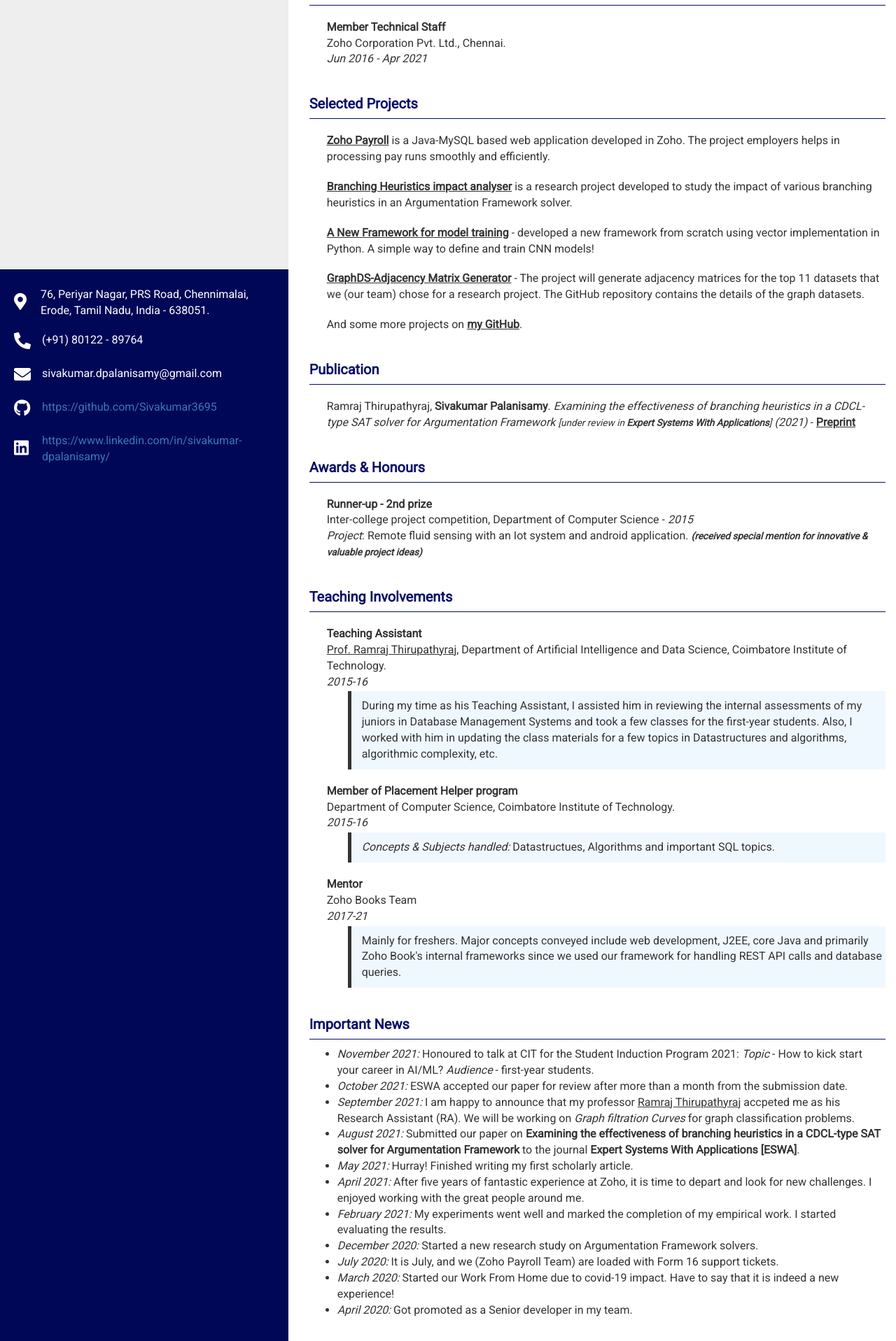
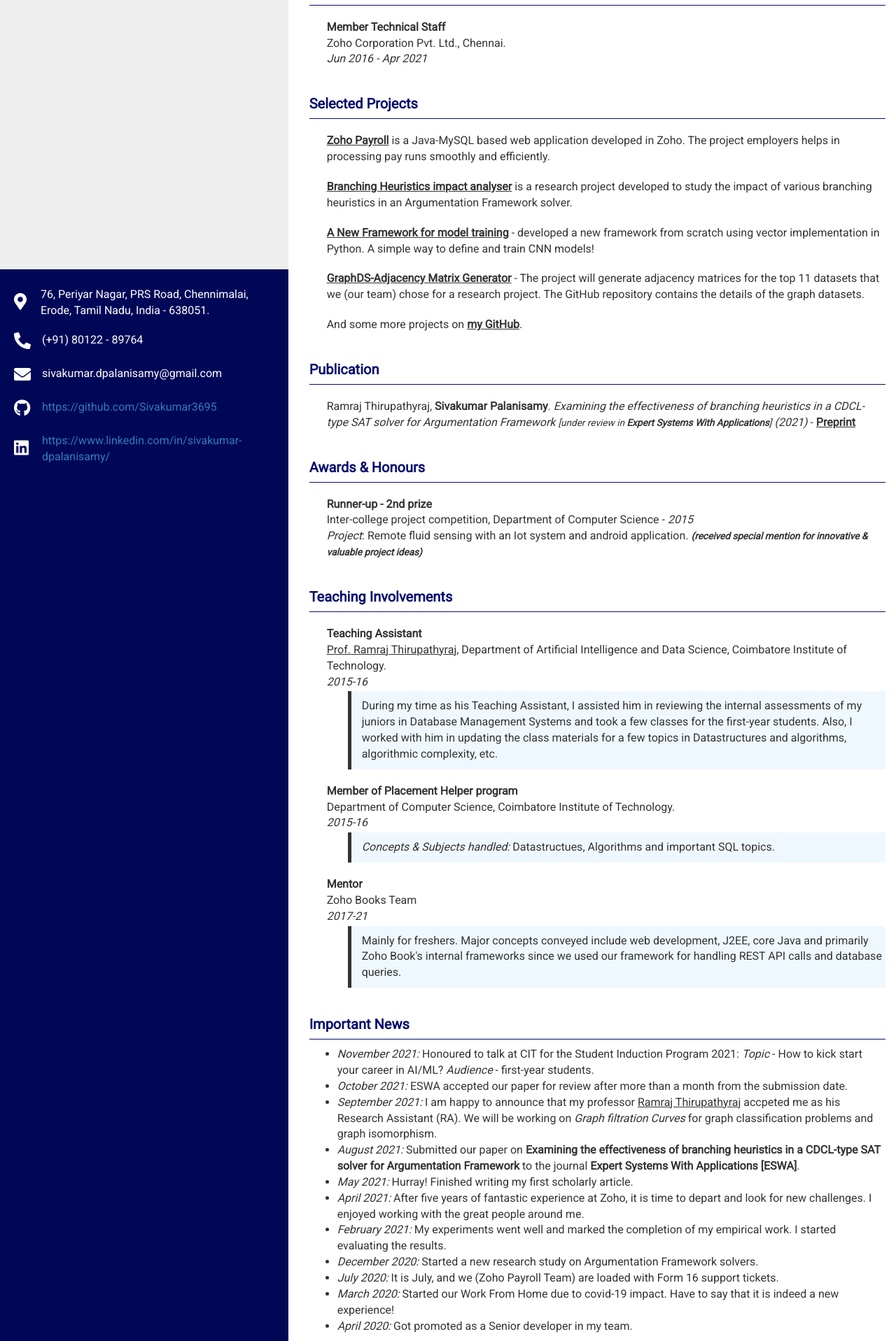
Before and after one commit to Sivakumar3695/Online_CV, a Jekyll site: the page built from index.html, in a window 1280 px wide. Shown: the part 869-2786 px from the top of the page at 70% size. Built offline with Jekyll 4.4.1, drawn with Linux system fonts in a browser that asks for light colours.

Commit message:
Update news.html

```diff
--- a/_includes/news.html
+++ b/_includes/news.html
@@ -4,7 +4,7 @@
 		<ul>
 			<li> <i>November 2021: </i> Honoured to talk at CIT for the Student Induction Program 2021: <i>Topic</i> - How to kick start your career in AI/ML? <i>Audience</i> - first-year students.</li>
 			<li> <i>October 2021: </i> ESWA accepted our paper for review after more than a month from the submission date.</li>
-			<li> <i>September 2021: </i> I am happy to announce that my professor <u>Ramraj Thirupathyraj</u> accpeted me as his Research Assistant (RA). We will be working on <i>Graph filtration Curves</i> for graph classification problems.</li>
+			<li> <i>September 2021: </i> I am happy to announce that my professor <u>Ramraj Thirupathyraj</u> accpeted me as his Research Assistant (RA). We will be working on <i>Graph filtration Curves</i> for graph classification problems and graph isomorphism.</li>
 			<li> <i>August 2021: </i> Submitted our paper on <b>Examining the effectiveness of branching heuristics in a CDCL-type SAT solver for Argumentation Framework</b> to the journal <b>Expert Systems With Applications [ESWA]</b>. </li>
 			<li> <i>May 2021: </i> Hurray! Finished writing my first scholarly article. </li>
 			<li> <i>April 2021: </i> After five years of fantastic experience at Zoho, it is time to depart and look for new challenges. I enjoyed working with the great people around me.</li>
```
